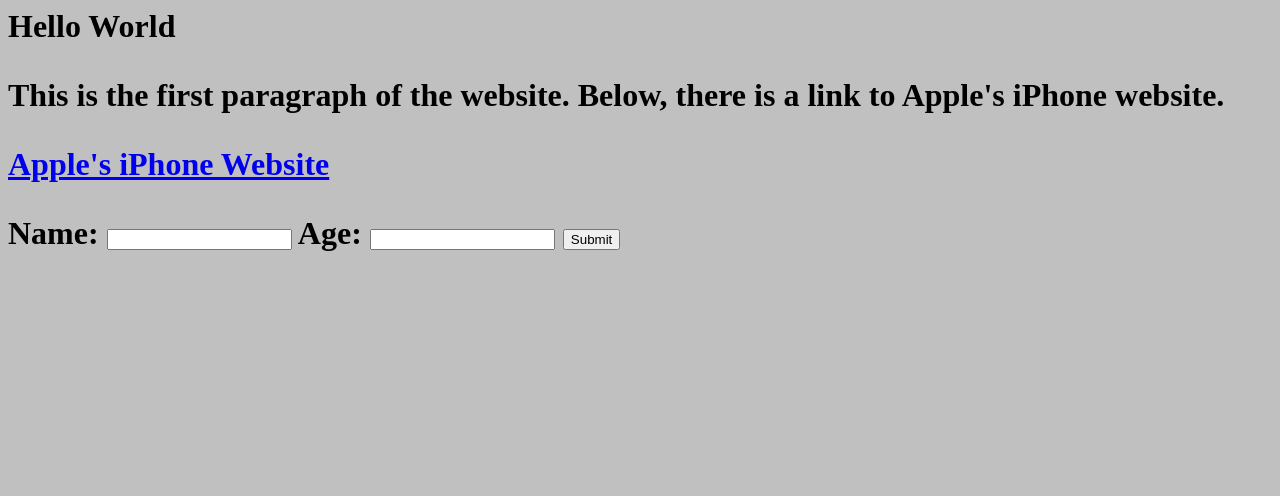
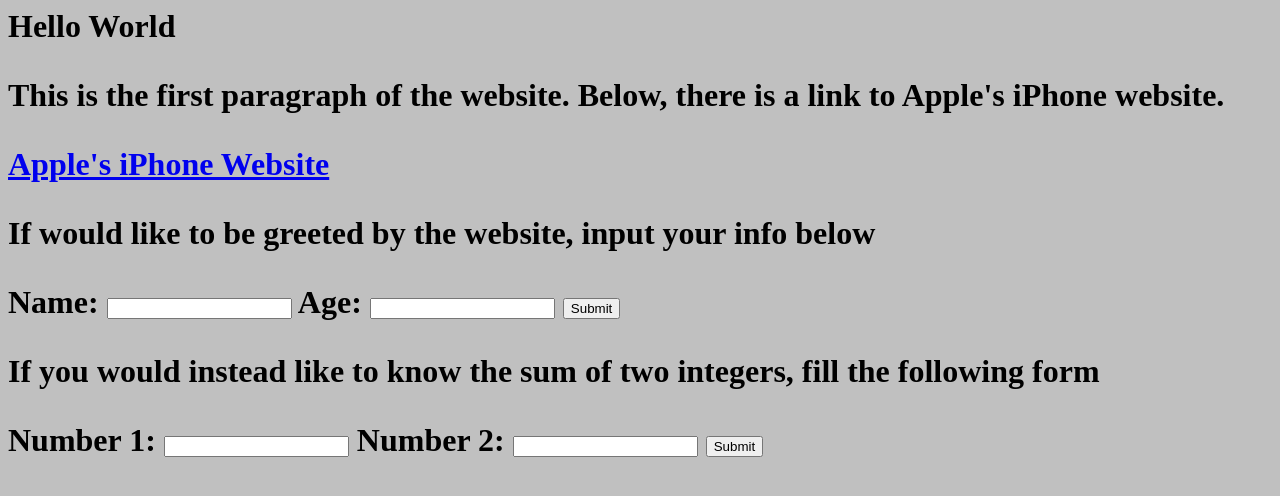
Before and after one commit to vadimduna/hello-world-website, a Flask app: page / in a window 1280 px wide. Shown: the top 496 px of the page. Run offline with Flask 3, Linux system fonts and the light colour scheme.

Commit message:
I have added a page that sums two integers that the user inputs in a second form

```diff
--- a/api/app.py
+++ b/api/app.py
@@ -11,3 +11,9 @@ def submit():
     input_name = request.form.get("name")
     input_age = request.form.get("age")
     return render_template("hello.html", name=input_name, age=input_age)
+
+@app.route("/submit_sum", methods=["POST"])
+def sumbit_sum():
+    input_num_1 = request.form.get("num_1")
+    input_num_2 = request.form.get("num_2")
+    return render_template("sum.html", num1=input_num_1, num2=input_num_2)
--- a/api/templates/index.html
+++ b/api/templates/index.html
@@ -7,6 +7,8 @@
 	  is a link to Apple's iPhone website. <p>
 	  <a href="https://apple.com/iphone">Apple's iPhone
 	    Website </a>
+	  <p> If would like to be greeted by the website, input your
+	  info below <p>
 	  <form action="/submit" method="post">
 	    <label for="namefield">Name:</label>
 	    <input type="text" id="namefield" name="name">
@@ -14,5 +16,14 @@
 	    <input type="number" id="agefield" name="age">
 	    <input type="submit" value="Submit">
 	  </form>
+	  <p> If you would instead like to know the sum of two
+	    integers, fill the following form <p>
+	  <form action="/submit_sum" method="post">
+	    <label for="num_1_field">Number 1:</label>
+	    <input type="number" id="num_1_field" name="num_1">
+	    <label for="num_2_field">Number 2:</label>
+	    <input type="number" id="num_2_field" name="num_2">
+	    <input type="submit" value="Submit">
+	  </form>
   </body>
   </html>
--- /dev/null
+++ b/api/templates/sum.html
@@ -0,0 +1,5 @@
+<body>
+  <h1>Sum Calculator</h1>
+  <p>The sum of {{ num1 }} and {{ num2}} is </p>
+  <p> {{ num1|int + num2|int }} </p>
+  </body>
```
Also changed, not shown: 1 other file.
